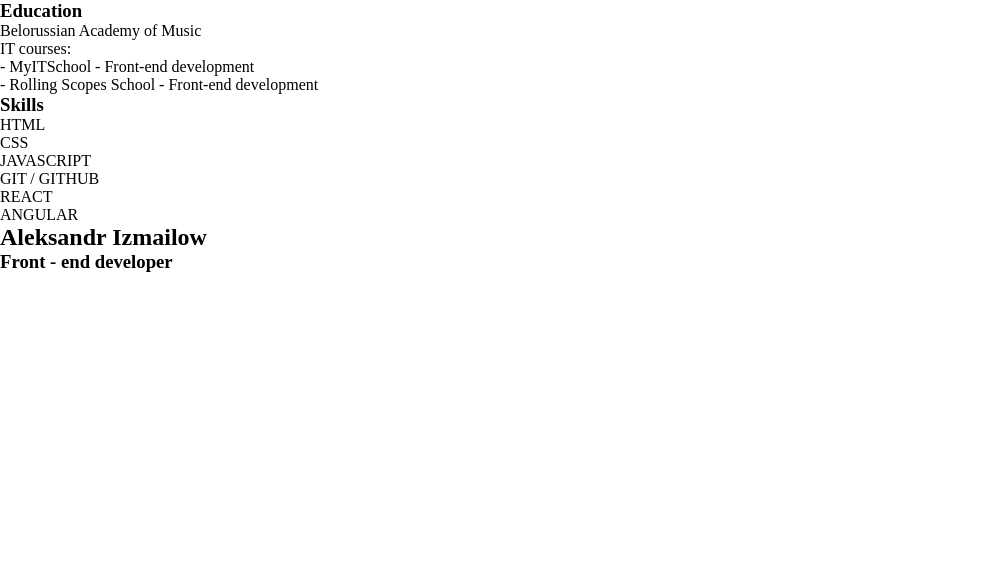
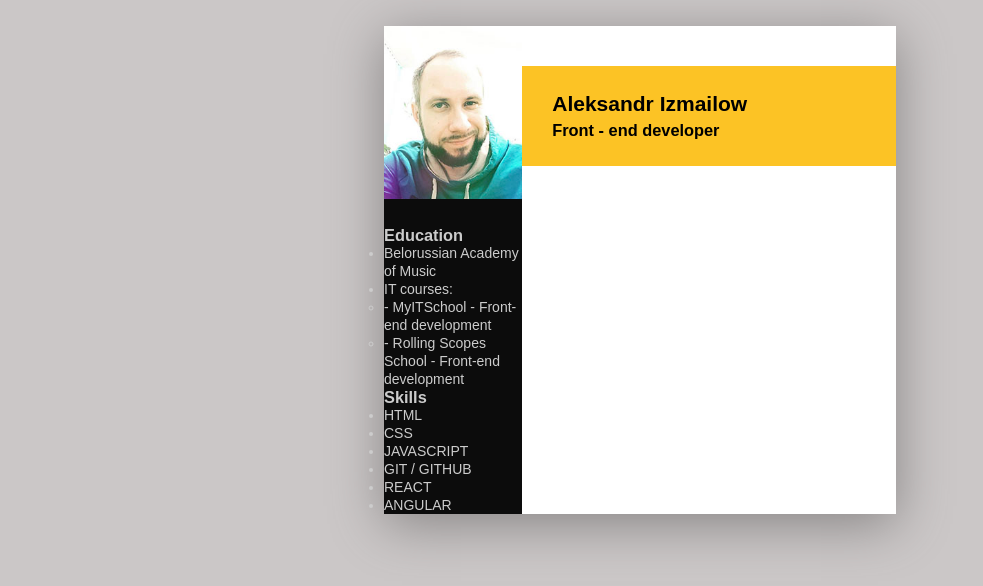
Before and after one commit to izmailowAlex/rsschool-cv, a plain HTML site: page index.html in a window 1280 px wide. Shown: the whole page, without its empty margins (0-983 px from the left). Drawn offline with Linux system fonts and the light colour scheme.

Commit message:
docs: add some styles in css file

```diff
--- a/style.css
+++ b/style.css
@@ -3,3 +3,54 @@
     padding: 0;
     box-sizing: border-box;
 }
+
+body {
+    font-family: arial;
+    font-size: 14px;
+    background-color: rgb(203, 199, 199);
+}
+
+.cv_card {
+    max-width: 40%;
+    display: flex;
+    /* justify-content: center; */
+    margin-top: 2%;
+    margin-left: auto;
+    margin-right: auto;
+    box-shadow: 0 10px 50px rgb(136, 133, 133);
+}
+
+.cv_card__block_left {
+    width: 27%;
+    line-height: 18px;
+}
+
+.cv_card__block_left {
+    background-color: rgb(12, 12, 12);
+    color: #ccc;
+}
+
+.block_left__avatar {
+    background-image: url(IMG_3236_Original_min.jpg);
+    width: 100%;
+    height: 200px;
+    background-size: contain;
+    background-repeat: no-repeat;
+}
+
+.cv_card__block_right {
+    width: 73%;
+    background-color: #fff;
+}
+
+.block_right__header {
+    margin: 40px 0 35px 0;
+    padding-left: 30px;
+    width: 100%;
+    height: 100px;
+    background-color: rgb(252, 195, 37);
+    display: flex;
+    flex-direction: column;
+    justify-content: center;
+    gap: 5px;
+}
```
